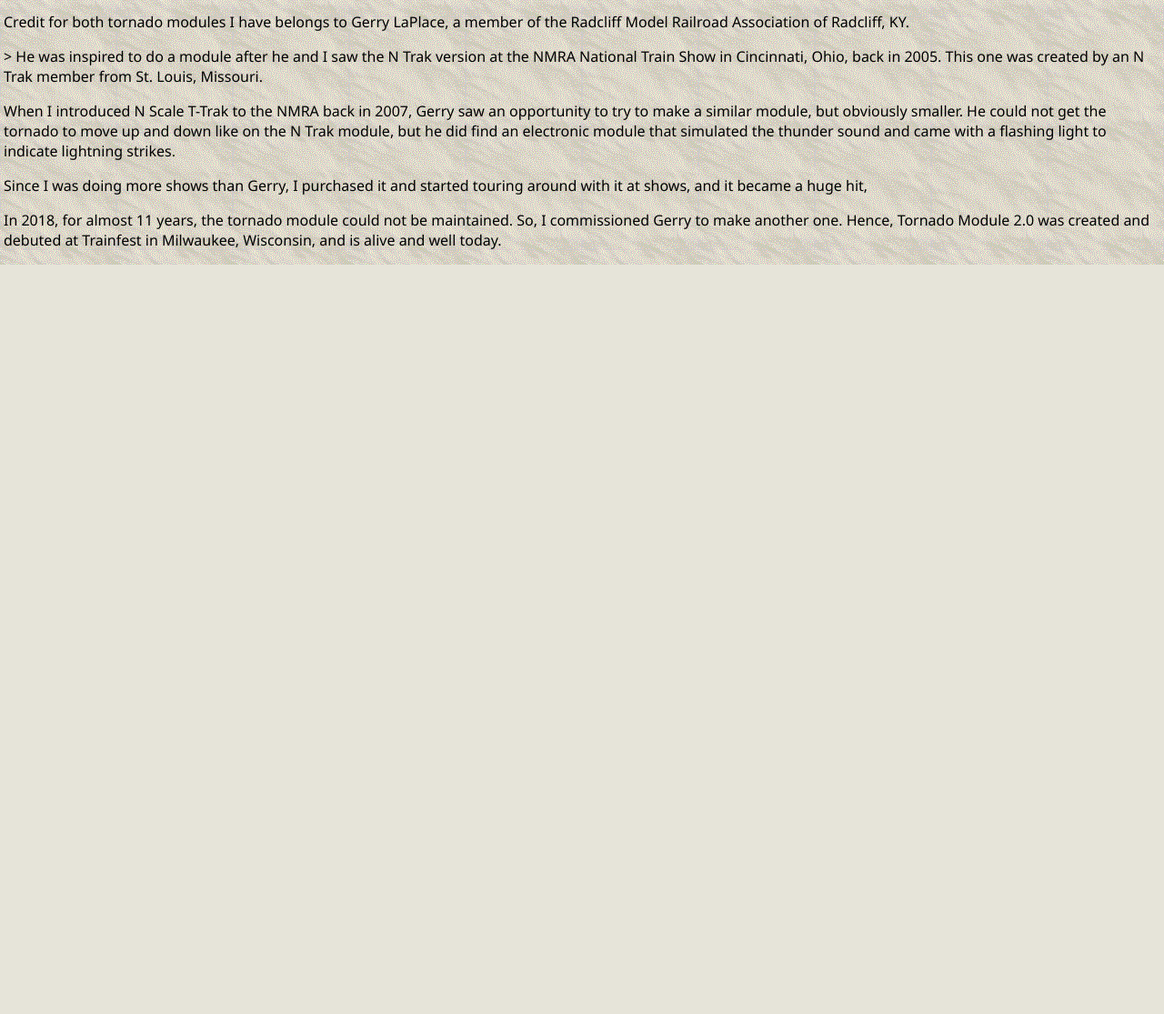
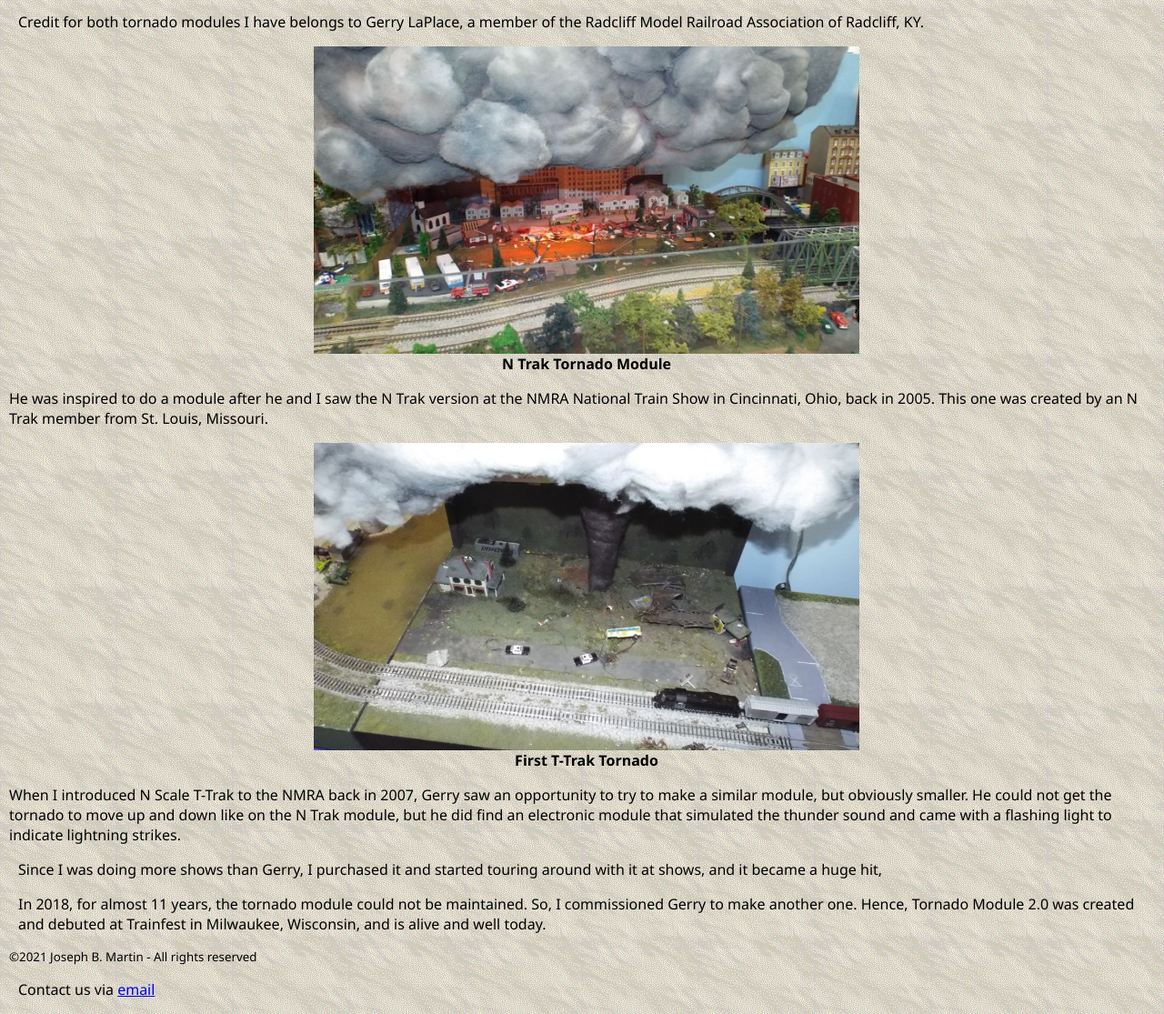
Before and after one commit to Joe-Mart/centralkentuckyttrak, a plain HTML site: page tornadomod.html in a window 1280 px wide. Shown: the part 622-1737 px from the top of the page at 91% size. Before the commit the page ends 913 px from the top, so only its background shows below. Drawn offline with Linux system fonts and the light colour scheme.

Commit message:
added footer section to all pages and images to tornado page.

```diff
--- a/styles.css
+++ b/styles.css
@@ -9,8 +9,9 @@ body {
 }
 
 p,
-main {
-    margin-left: 2px;
+main,
+footer {
+    margin-left: 10px;
 }
 
 #mainheader {
--- a/tornadomod.html
+++ b/tornadomod.html
@@ -46,11 +46,19 @@
                 Credit for both tornado modules I have belongs to Gerry LaPlace, a member of the Radcliff
                 Model Railroad Association of Radcliff, KY.
             </p>
-            <p>>
+            <p>
+                <figure style="text-align: center;">
+                    <img src="img/ntraktornado.jpg" width="600" alt="N Trak Tornado Module" />
+                    <figcaption style="text-align: center;font-weight: bold;">N Trak Tornado Module</figcaption>
+                </figure>
                He was inspired to do a module after he and I saw the N Trak version at the NMRA National Train Show
                in Cincinnati, Ohio, back in 2005.  This one was created by an N Trak member from St. Louis, Missouri.
             </p>
             <p>
+                <figure style="text-align: center;">
+                    <img src="img/Tornado_1.jpg" width="600" alt="First T-Trak Tornado Module" />
+                    <figcaption style="text-align: center;font-weight: bold;">First T-Trak Tornado</figcaption>
+                </figure>
                 When I introduced N Scale T-Trak to the NMRA back in 2007, Gerry saw an opportunity to try to make a similar
                 module, but obviously smaller.  He could not get the tornado to move up and down like on the N Trak module,
                 but he did find an electronic module that simulated the thunder sound and came with a flashing light to
@@ -71,3 +79,9 @@
         </article>
     </main>
 </body>
+<footer>
+    <small>&copy;2021 Joseph B. Martin - All rights reserved</small>
+    <p>Contact us via <a href="mailto:joemartinky@gmail.com">email</a></p>
+
+</footer>
+</html>
```
Also changed, not shown: contact.html (+6 -0 lines), index.html (+6 -0 lines), links.html (+6 -0 lines), membership.html (+7 -0 lines), shows.html (+6 -0 lines), img/ntraktornado.jpg (added).
